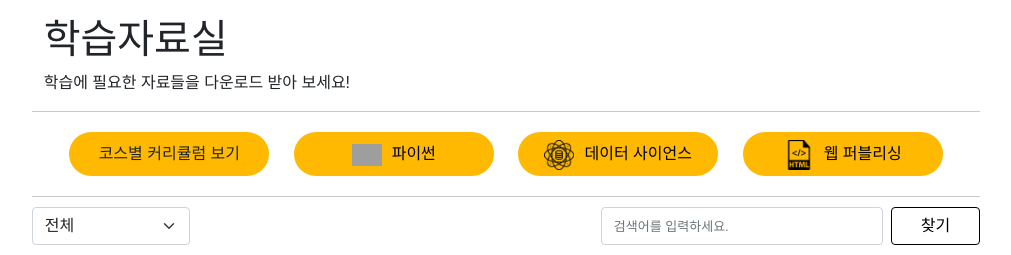
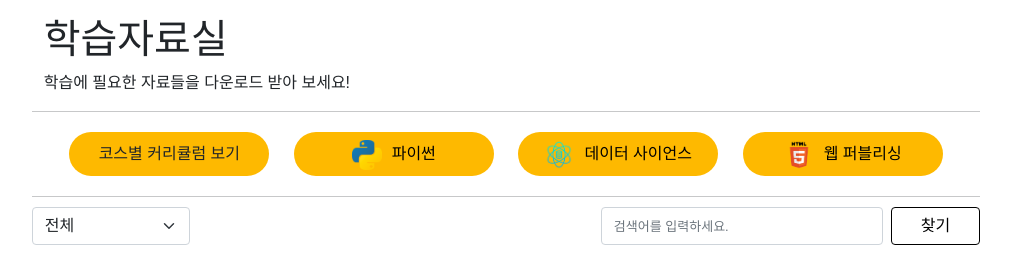
Before and after one commit to EarthlyZ9/bruteforce, a Django app: page /activities/materials/ in a window 1280 px wide. Shown: the part 60-315 px from the top of the page, without its empty margins (134-1145 px from the left). Run offline with Django 3.2, Linux system fonts and the light colour scheme; the visitor is signed in with stand-in values (Sample User, id 1); data that the repository does not hold is empty; parts of the project's set-up code (start-up, migrations or seed data) failed here and were passed over; some libraries are stand-ins or nearby versions; some web fonts are replaced; grey boxes are pictures that could not be loaded.

```diff
--- a/activities/templates/activities/material_list.html
+++ b/activities/templates/activities/material_list.html
@@ -18,8 +18,8 @@
         <hr>
         <div class="curriculum_header"><h5>코스별 커리큘럼 보기</h5></div>
         <button class="btn btn-primary" type="button" href="#"><img id="course_icon" src="{% static 'activities/images/python_icon.png' %}" width="30px">파이썬</button>
-        <button class="btn btn-primary" type="button" href="#"><img id="course_icon" src="{% static 'activities/images/datascience_icon.png' %}" width="30px">데이터 사이언스</button>
-        <button class="btn btn-primary" type="button" href="#"><img id="course_icon" src="{% static 'activities/images/htmlcss_icon.png' %}" width="30px">웹 퍼블리싱</button>
+        <button class="btn btn-primary" type="button" href="#"><img id="course_icon" src="{% static 'activities/images/ds_icon.png' %}" width="30px">데이터 사이언스</button>
+        <button class="btn btn-primary" type="button" href="#"><img id="course_icon" src="{% static 'activities/images/html_icon.png' %}" width="30px">웹 퍼블리싱</button>
         <hr>
       </div>
       <div class="container" id="header-row">
```
Also changed, not shown: activities/static/activities/images/datascience_icon.png (deleted), activities/static/activities/images/ds_icon.png (added), activities/static/activities/images/html_icon.png (added), activities/static/activities/images/htmlcss_icon.png (deleted), activities/static/activities/images/python_icon.png (added), points/static/points/images/ds_points.png, points/static/points/images/htmlcss_points.png, points/static/points/images/python_points.png.
